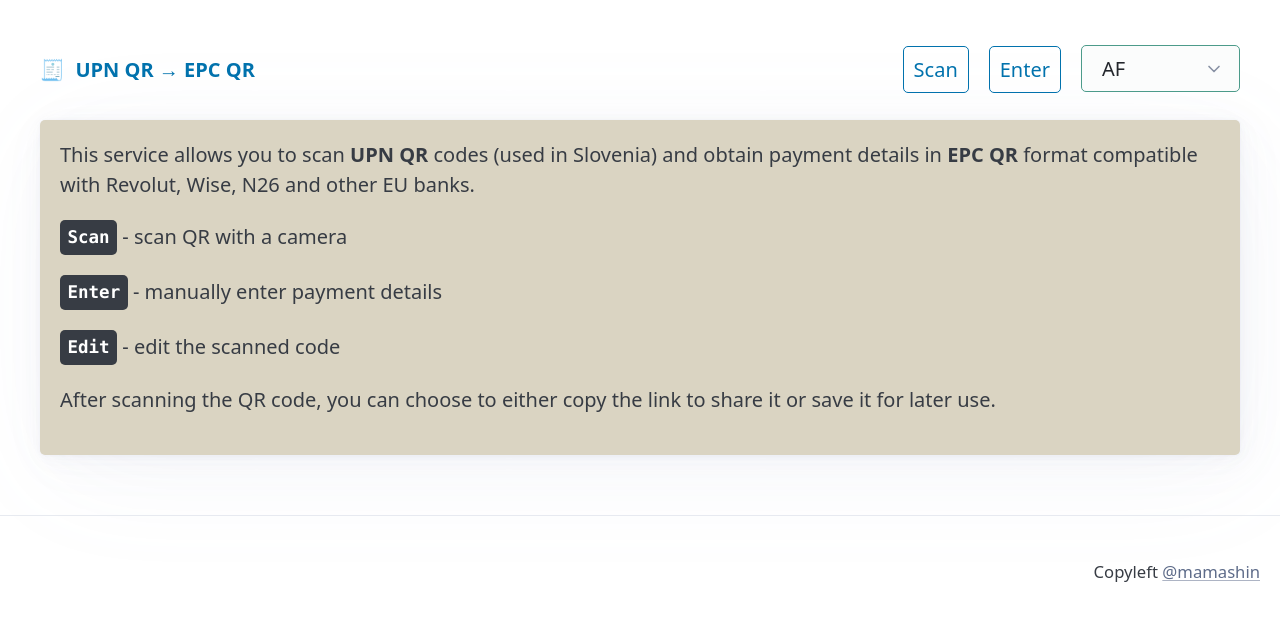
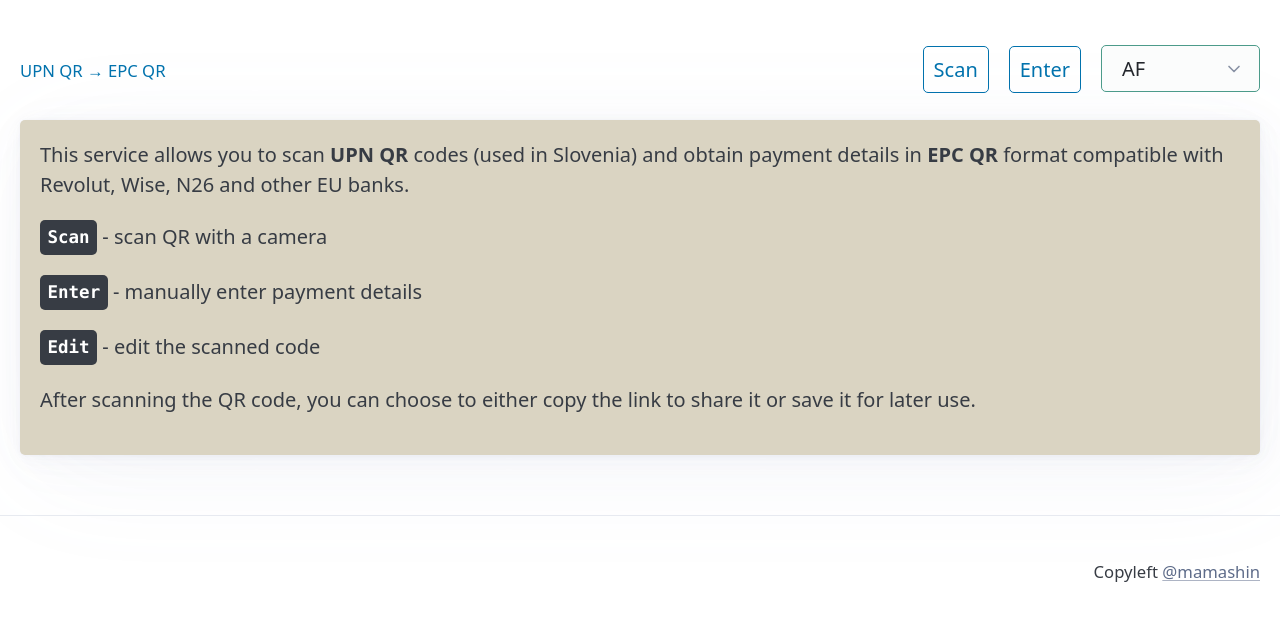
Before and after one commit to mamashin/upn-epc-qr, a Django app: template apps/core/templates/main.html in a window 1280 px wide. Shown: the top 621 px of the page. Run offline with Django 5.2, Linux system fonts and the light colour scheme; the template is opened without the code that fills it, so the values that code supplies are empty.

Commit message:
Change container viewport

```diff
--- a/apps/core/templates/main.html
+++ b/apps/core/templates/main.html
@@ -14,6 +14,7 @@
     <meta property="og:description" content="A service to convert Slovenian UPN QR codes into EPC format for easy payment processing">
     <meta property="og:url" content="{{ request.scheme}}://{{ request.get_host }}">
     <meta property="og:type" content="website">
+    <meta property="og:logo" content="{{ request.scheme}}://{{ request.get_host }}{% static 'img/stroska.png' %}">
     <meta property="og:image" content="{{ request.scheme}}://{{ request.get_host }}{% static 'img/stroska.png' %}">
     <meta property="og:locale" content="en_US">
     <meta property="og:site_name" content="QR EPC Builder">
@@ -50,6 +51,11 @@
             .scaled {
                 transform: scale(0.5);
                 transform-origin: 0 0;
+            }
+        }
+        @media (min-width: 450px) {
+            .uppercase-on-large {
+                text-transform: uppercase;
             }
         }
     </style>
@@ -113,7 +119,7 @@
 </head>
 {% get_current_language as LANGUAGE_CODE %}
 <body hx-headers='{"X-CSRFToken": "{{ csrf_token }}"}'>
-<main class="container">
+<main class="container-fluid">
     <div id="main">
         {% include "nav.html" %}
         {% block get_qr %}
--- a/apps/core/templates/nav.html
+++ b/apps/core/templates/nav.html
@@ -1,7 +1,7 @@
 {% load i18n %}
 <nav id="navigation" hx-push-url="true">
   <ul>
-      <li>🧾<strong><a href="/">&nbsp; UPN QR → EPC QR  {{ mode }}</a></strong></li>
+      <li><small  class="uppercase-on-large"><a href="/">upn qr → epc qr</a></small></li>
   </ul>
   <ul>
       <li><button {% if mode != 'scan' %}class="outline" {% else %}disabled{% endif %} hx-get="/?mode=start"
@@ -11,7 +11,8 @@
                   hx-on:htmx:before-request="controlCamera('stop')" hx-target="#main" hx-swap="innerHTML">
           Enter</button></li>
   {% if mode == 'qr' %}
-      <li><button class="outline contrast" hx-get="/?mode=edit&rid={{ model.rnd }}"  hx-target="#manual_edit" hx-swap="innerHTML">Edit</button></li>
+      <li><button class="outline contrast" hx-get="/?mode=edit&rid={{ model.rnd }}"
+                  hx-target="#manual_edit" hx-swap="innerHTML">Edit</button></li>
   {% endif %}
   <li>
       <label>
```
